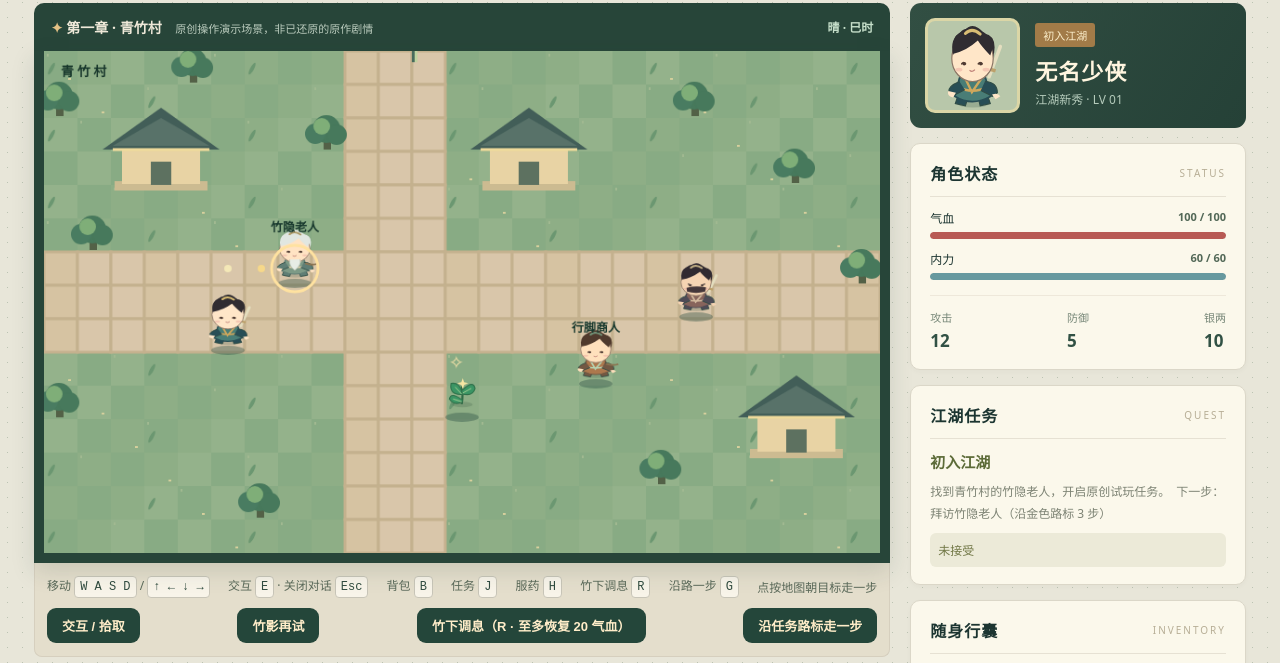
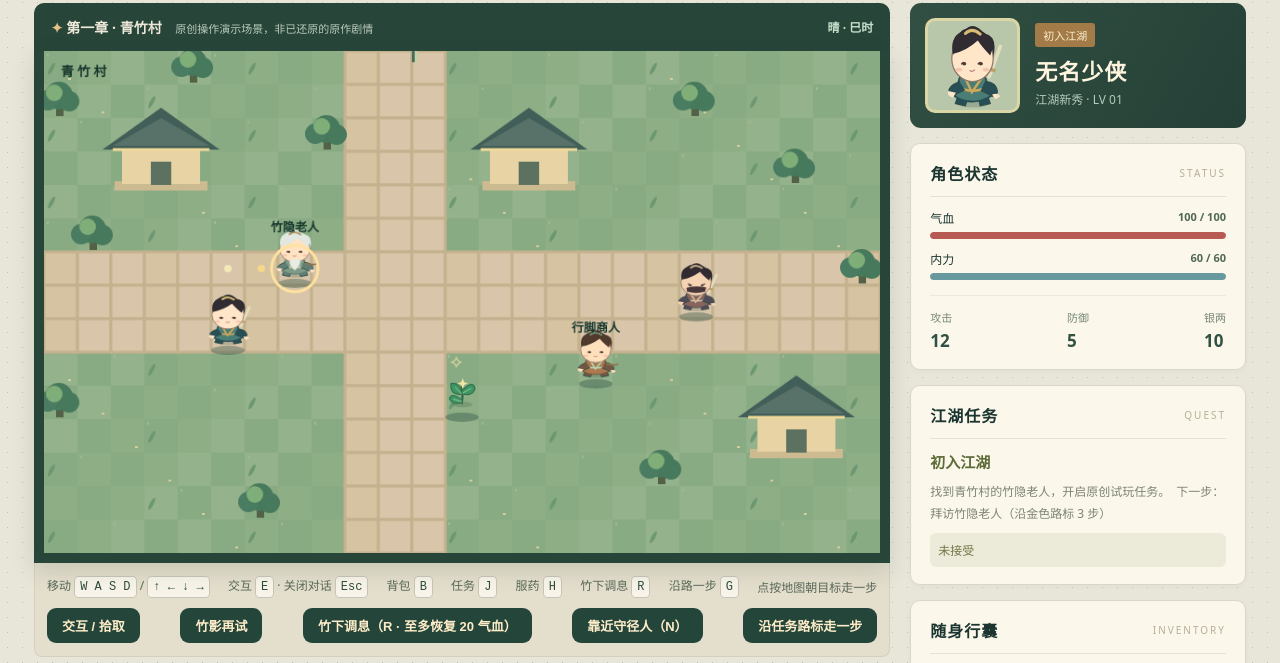
Before and after one commit to mjw3177109/newjingyong2, a website with bundled scripts: page index.html in a window 1280 px wide. Shown: the part 110-773 px from the top of the page. Built offline with nearby package versions, Linux system fonts and the light colour scheme.

Commit message:
feat: expose accessible keeper navigation button for touch players

```diff
--- a/index.html
+++ b/index.html
@@ -17,7 +17,7 @@
       <section class="game-area" aria-label="游戏场景">
         <div class="scene-heading"><div><span class="gold-dot">✦</span> 第一章 · <span class="scene-name">青竹村</span> <span class="subtitle">原创操作演示场景，非已还原的原作剧情</span></div><span class="map-label">晴 · 巳时</span></div>
         <div class="canvas-frame"><canvas id="game" width="900" height="540" aria-label="使用方向键或点按地图移动，每次前进一步；靠近人物按 E 交互"></canvas><div id="dialog" class="dialog hidden" role="status"></div><div id="combat" class="combat hidden"><h2>竹林试炼</h2><p id="combat-info"></p><div class="combat-actions"><button id="attack">出招（1）</button><button id="guard">防御（2）</button><button id="drink">服药（3）</button><button id="flee">撤退（4）</button></div></div><div class="toast hidden" id="toast"></div></div>
-        <div class="control-strip"><span>移动 <kbd>W A S D</kbd> / <kbd>↑ ← ↓ →</kbd></span><span>交互 <kbd>E</kbd> · 关闭对话 <kbd>Esc</kbd></span><span>背包 <kbd>B</kbd></span><span>任务 <kbd>J</kbd></span><span>服药 <kbd>H</kbd></span><span>竹下调息 <kbd>R</kbd></span><span>沿路一步 <kbd>G</kbd></span><span>点按地图朝目标走一步</span><button id="interact">交互 / 拾取</button><button id="rematch" disabled title="原创试玩：任务完成后靠近竹隐老人，重复挑战不发奖励">竹影再试</button><button id="rest-village" disabled title="原创试玩：靠近竹隐老人、非战斗及非对话状态可恢复气血">竹下调息（R · 恢复至多 20 气血）</button><button id="step-route" aria-label="沿任务路线前进一步">沿路前进一步（G）</button></div>
+        <div class="control-strip"><span>移动 <kbd>W A S D</kbd> / <kbd>↑ ← ↓ →</kbd></span><span>交互 <kbd>E</kbd> · 关闭对话 <kbd>Esc</kbd></span><span>背包 <kbd>B</kbd></span><span>任务 <kbd>J</kbd></span><span>服药 <kbd>H</kbd></span><span>竹下调息 <kbd>R</kbd></span><span>沿路一步 <kbd>G</kbd></span><span>点按地图朝目标走一步</span><button id="interact">交互 / 拾取</button><button id="rematch" disabled title="原创试玩：任务完成后靠近竹隐老人，重复挑战不发奖励">竹影再试</button><button id="rest-village" disabled title="原创试玩：靠近竹隐老人、非战斗及非对话状态可恢复气血">竹下调息（R · 恢复至多 20 气血）</button><button id="step-npc" disabled aria-label="向守径人前进一步">靠近守径人（N）</button><button id="step-route" aria-label="沿任务路线前进一步">沿路前进一步（G）</button></div>
         <div class="mobile-pad" aria-label="触屏操作"><div></div><button data-direction="up" aria-label="向上">▲</button><div></div><button data-direction="left" aria-label="向左">◀</button><button data-direction="down" aria-label="向下">▼</button><button data-direction="right" aria-label="向右">▶</button></div>
       </section>
       <aside class="sidebar">
```
